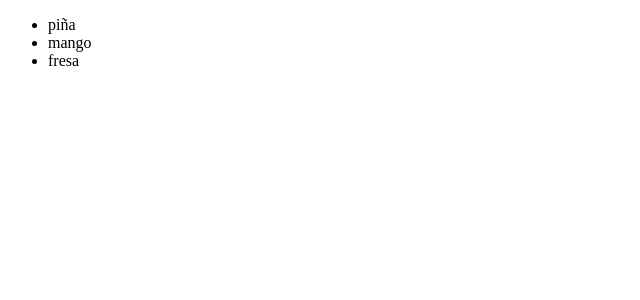
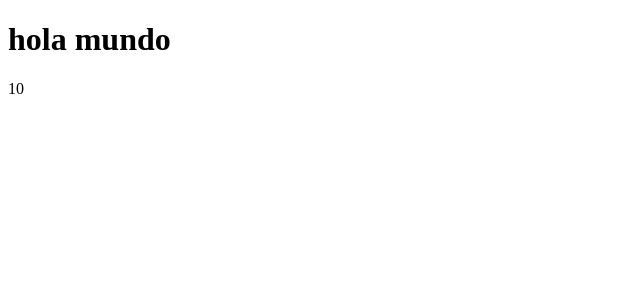
Before and after one commit to AvielAD/ReactJS-Incremental, a React (Create React App) app: page / in a window 1280 px wide. Shown: the top 300 px of the page, without its empty margins (0-640 px from the left). Built offline with nearby package versions, Linux system fonts and the light colour scheme.

Commit message:
props
paso de parametros para la clase o funcion componente

```diff
--- a/src/App.js
+++ b/src/App.js
@@ -1,22 +1,13 @@
 import React from 'react';
 
-function App() {
-
-  const frutas = [
-    'piña',
-    'mango',
-    'fresa'
-  ];
+function App(props) {
+  const {titulo, edad} = props;
 
   return (
-    <React.Fragment>
-      <ul>
-        {frutas.map(fruta => <li id={fruta}>{fruta}</li>)}
-      </ul>
-
-
-
-    </React.Fragment>
+    <div>
+      <h1>{titulo}</h1>
+      <p>{edad}</p>
+    </div>
   );
 }
 
--- a/src/index.js
+++ b/src/index.js
@@ -2,4 +2,4 @@ import React from 'react';
 import ReactDOM from 'react-dom';
 import App from './App';
 
-ReactDOM.render(<App />, document.getElementById('root'));
+ReactDOM.render(<App titulo = "hola mundo" edad = {10}/>, document.getElementById('root'));
```
